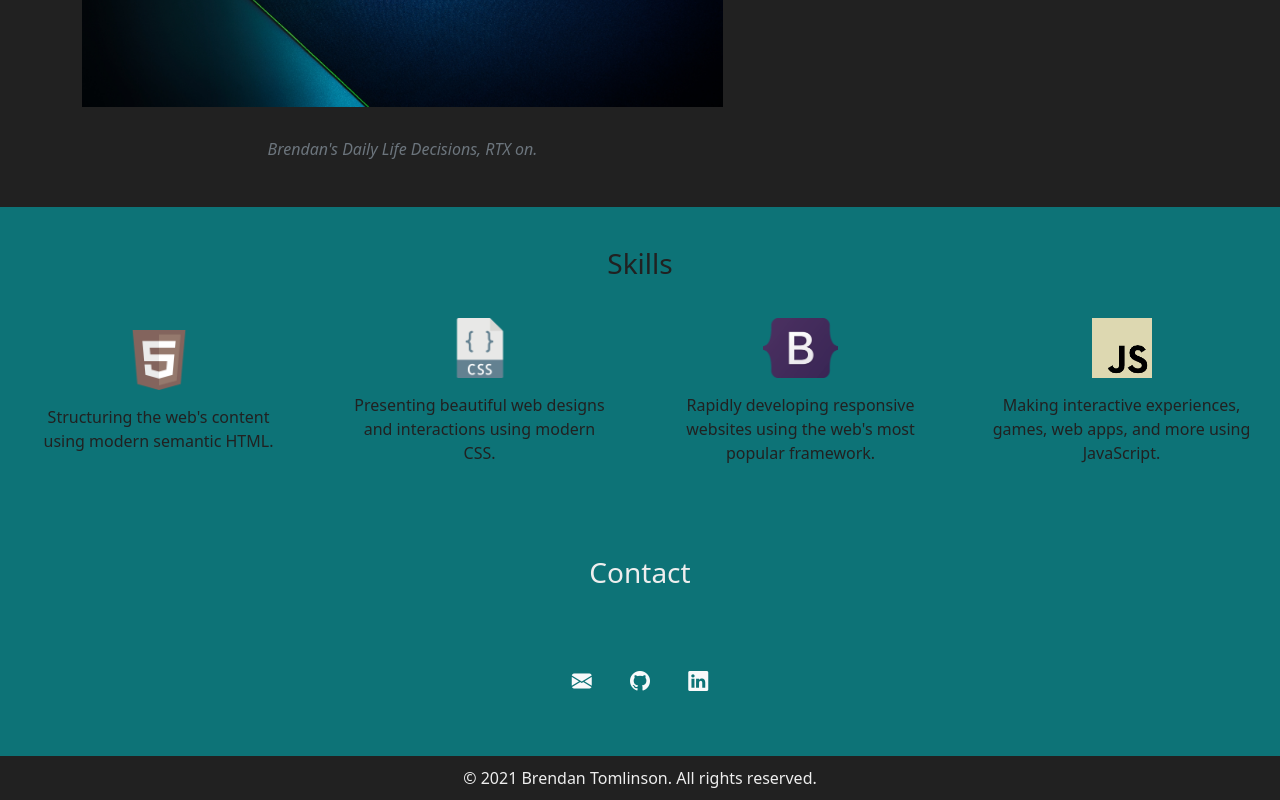
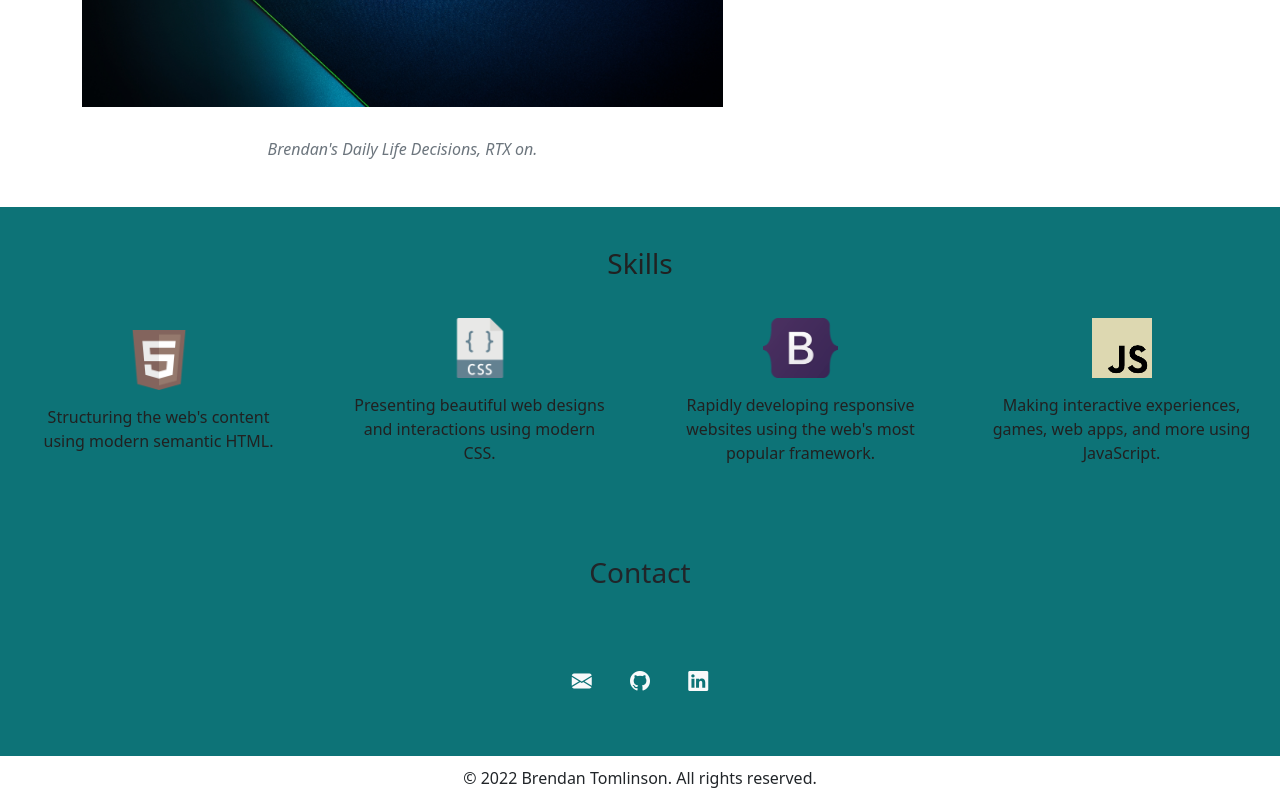
Before and after one commit to bltomlin/bltomlin.github.io, a plain HTML site: page index.html in a window 1280 px wide. Shown: the part 876-1676 px from the top of the page. Drawn offline with nearby package versions, Linux system fonts and the light colour scheme; a web font is replaced by a local one.

Commit message:
update &copy year. updated bootstrap.

```diff
--- a/index.html
+++ b/index.html
@@ -156,8 +156,9 @@
     </div>
   </section>
 
-  <footer>&copy; 2021 Brendan Tomlinson. All rights reserved.</footer>
+  <footer>&copy; 2022 Brendan Tomlinson. All rights reserved.</footer>
 
-  <script src="https://cdn.jsdelivr.net/npm/bootstrap@5.0.2/dist/js/bootstrap.bundle.min.js" integrity="sha384-MrcW6ZMFYlzcLA8Nl+NtUVF0sA7MsXsP1UyJoMp4YLEuNSfAP+JcXn/tWtIaxVXM" crossorigin="anonymous"></script>
+  <link href="https://cdn.jsdelivr.net/npm/bootstrap@5.2.0/dist/css/bootstrap.min.css" rel="stylesheet" integrity="sha384-gH2yIJqKdNHPEq0n4Mqa/HGKIhSkIHeL5AyhkYV8i59U5AR6csBvApHHNl/vI1Bx" crossorigin="anonymous">
+  <script src="https://cdn.jsdelivr.net/npm/bootstrap@5.2.0/dist/js/bootstrap.bundle.min.js" integrity="sha384-A3rJD856KowSb7dwlZdYEkO39Gagi7vIsF0jrRAoQmDKKtQBHUuLZ9AsSv4jD4Xa" crossorigin="anonymous"></script>
   </body>
 </html>
```
